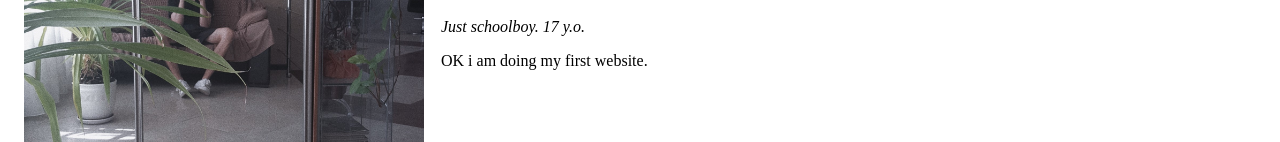
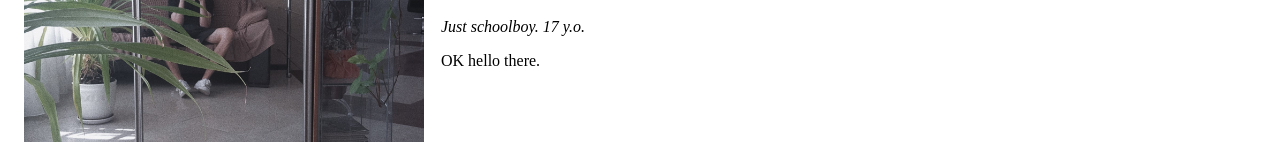
Before and after one commit to steclovatec/cv, a plain HTML site: page index.html in a window 1280 px wide. Shown: the part 214-356 px from the top of the page. Drawn offline with Linux system fonts and the light colour scheme.

Commit message:
Update index.html

```diff
--- a/index.html
+++ b/index.html
@@ -12,7 +12,7 @@
       <td><img src="ptAzeIY_ITo.jpg" width="400" alt="spiderman picture"></td>
       <td><h1>Nikita Stetsenko</h1>
       <p><em>Just schoolboy. 17 y.o.</em></p>
-      <p>OK i am doing my first website.</p></td>
+      <p>OK hello there.</p></td>
       </tbody>
     </tr>
   </table>
```
